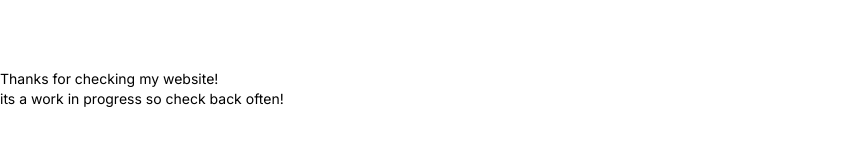
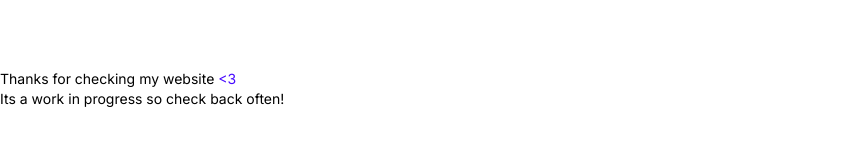
Before and after one commit to 0xSidBanerjee/Personal-Portfolio, a Next.js app: page / in a window 1280 px wide. Shown: the part 3627-3772 px from the top of the page, without its empty margins (0-856 px from the left). Built offline with nearby package versions, Linux system fonts and the light colour scheme.

Commit message:
Okay last one, I promise

```diff
--- a/components/Footer/index.js
+++ b/components/Footer/index.js
@@ -12,7 +12,7 @@ const Footer = ({ dark }) => {
         </div>
       </div>
       <h1 className="mr-8 text-sm text-bold mt-2 laptop:mt-14 p-2 laptop:p-0">
-         Thanks for checking my website!<br /> its a work in progress so check back often!
+         Thanks for checking my website <span className="text-royal-purple">&lt;3</span> <br /> Its a work in progress so check back often!
       </h1>
     </>
   );
```
